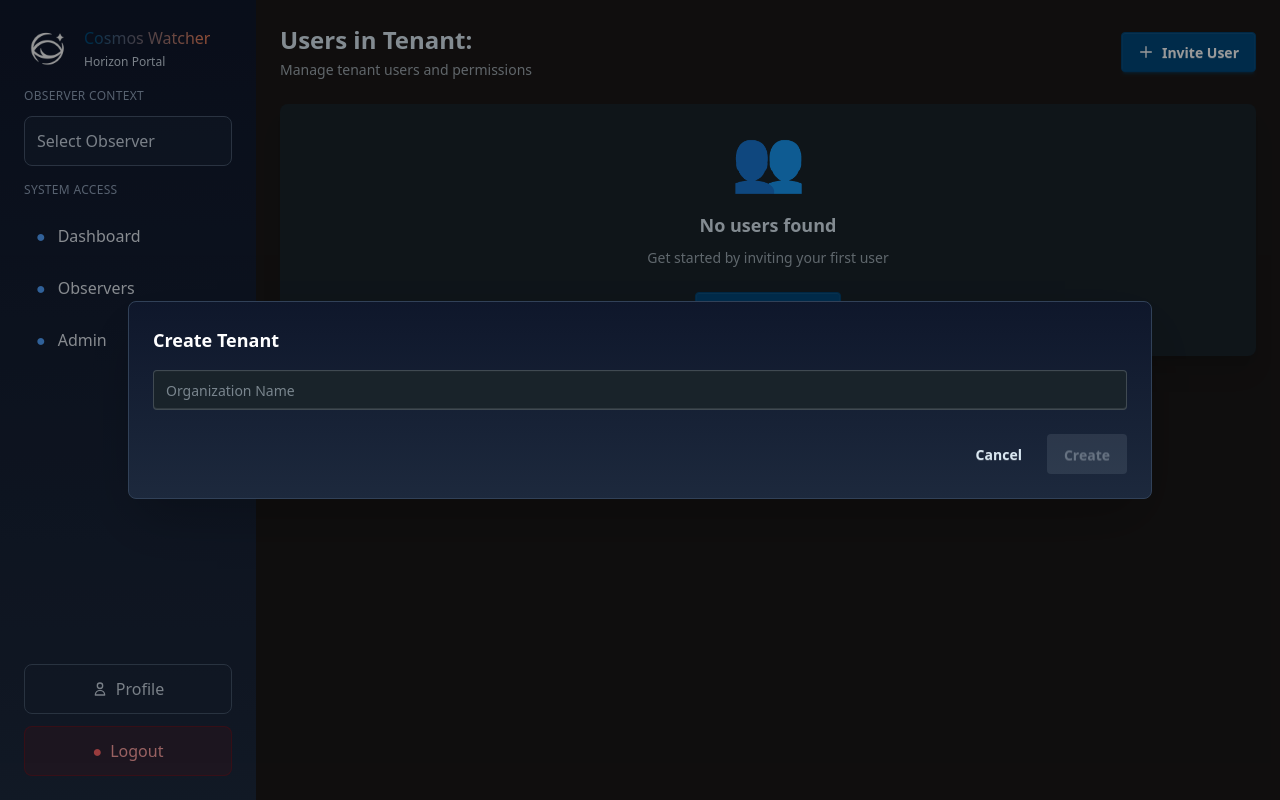
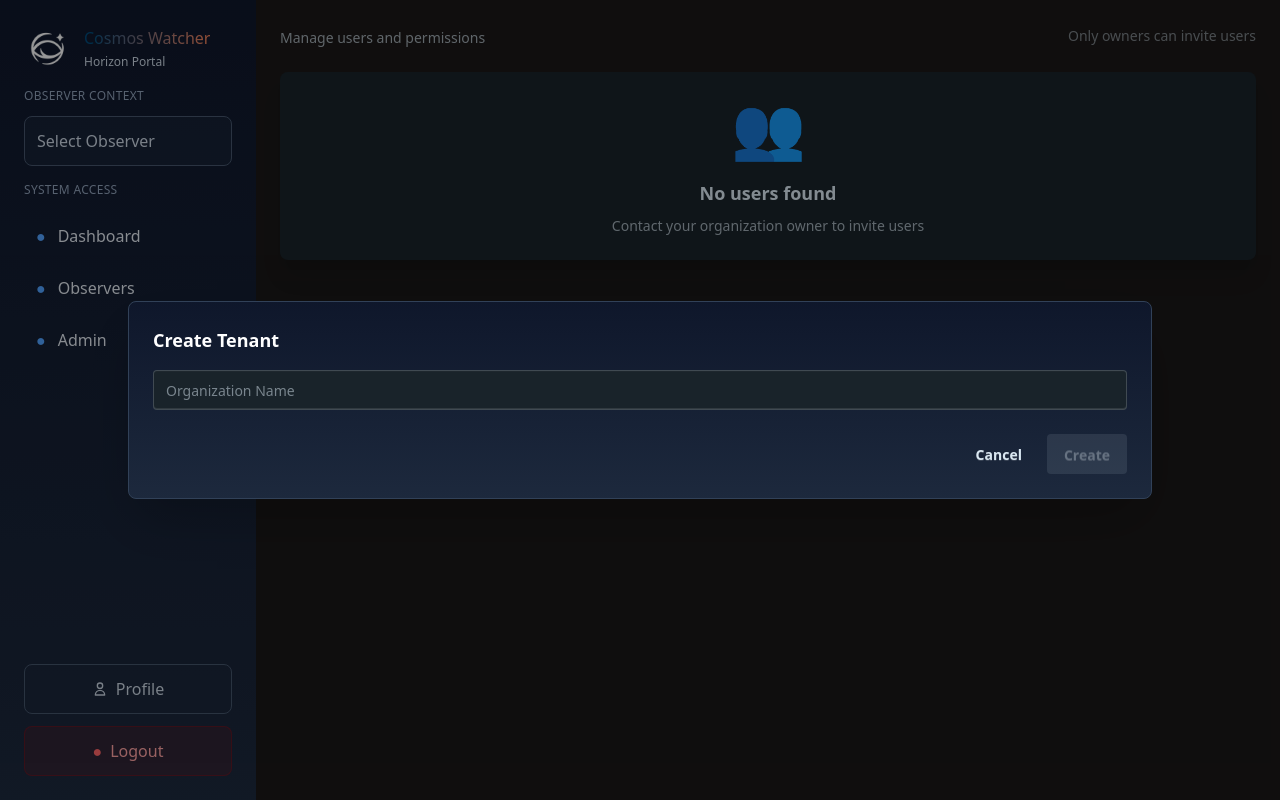
Before and after one commit to jahamre94/horizon, a SvelteKit app: page /admin in a window 1280 px wide. Built offline with nearby package versions, Linux system fonts and the light colour scheme; sample sign-in values are in the browser's storage.

Commit message:
feat: enhance tenant management with role assignment and user invitation controls

```diff
--- a/src/lib/stores/auth.ts
+++ b/src/lib/stores/auth.ts
@@ -3,4 +3,4 @@ import { writable } from 'svelte/store';
 
 export const isGlobalAdmin = writable(false);
 export const tenantList = writable<{ id: string; slug: string; name: string; role: string }[]>([]);
-export const selectedTenant = writable<{ id: string; name: string; slug: string } | null>(null);
+export const selectedTenant = writable<{ id: string; name: string; slug: string; role: string } | null>(null);
--- a/src/routes/(app)/admin/+page.svelte
+++ b/src/routes/(app)/admin/+page.svelte
@@ -51,6 +51,9 @@
 		showCreateTenantModal = true;
 	}
 
+	// Check if current user is owner
+	$: isOwner = $selectedTenant?.role === 'owner';
+
 	async function loadUsers() {
 		if (!tenantId) return;
 		const res = await apiGet<UserInTenant[]>('/api/tenant/users');
@@ -98,14 +101,15 @@
 		createTenantError = '';
 		const res = await apiPost('/api/tenant', { name: newTenantName });
 		if (res.success) {
-			const newTenantData = res.data;
+			const newTenantData = res.data as { id: string; name: string; slug: string; role?: string };
 			console.log('New tenant created:', newTenantData);
 
 			// Extract only the fields needed for the selectedTenant store
 			const newTenant = {
 				id: newTenantData.id,
 				name: newTenantData.name,
-				slug: newTenantData.slug
+				slug: newTenantData.slug,
+				role: newTenantData.role || 'owner' // Default to owner when creating a tenant
 			};
 
 			selectedTenant.set(newTenant);
@@ -130,15 +134,34 @@
 <div class="space-y-6">
 	<div class="flex items-center justify-between">
 		<div>
-			<h1 class="text-base-content text-2xl font-bold">Users in Tenant: {tenantName}</h1>
-			<p class="text-base-content/70 mt-1 text-sm">Manage tenant users and permissions</p>
+			<h1 class="text-base-content text-2xl font-bold">{tenantName}</h1>
+			<div class="flex items-center gap-2 mt-1">
+				<p class="text-base-content/70 text-sm">Manage users and permissions</p>
+				{#if $selectedTenant}
+					<span
+						class="badge badge-outline badge-sm {$selectedTenant.role === 'owner'
+							? 'badge-warning'
+							: $selectedTenant.role === 'admin'
+								? 'badge-success'
+								: 'badge-neutral'}"
+					>
+						Your role: {$selectedTenant.role}
+					</span>
+				{/if}
 			</div>
+		</div>
+		{#if isOwner}
 			<button class="btn btn-primary gap-2" on:click={() => (showModal = true)}>
 				<svg class="h-4 w-4" fill="none" stroke="currentColor" viewBox="0 0 24 24">
 					<path stroke-linecap="round" stroke-linejoin="round" stroke-width="2" d="M12 4v16m8-8H4" />
 				</svg>
 				Invite User
 			</button>
+		{:else}
+			<div class="text-right">
+				<p class="text-base-content/50 text-sm">Only owners can invite users</p>
+			</div>
+		{/if}
 	</div>
 
 	{#if error}
@@ -158,12 +181,20 @@
 			<div class="card-body text-center">
 				<div class="mb-4 text-6xl">👥</div>
 				<h2 class="card-title justify-center">No users found</h2>
-				<p class="text-base-content/70">Get started by inviting your first user</p>
+				<p class="text-base-content/70">
+					{#if isOwner}
+						Get started by inviting your first user
+					{:else}
+						Contact your organization owner to invite users
+					{/if}
+				</p>
+				{#if isOwner}
 					<div class="card-actions mt-4 justify-center">
 						<button class="btn btn-primary" on:click={() => (showModal = true)}>
 							Invite First User
 						</button>
 					</div>
+				{/if}
 			</div>
 		</div>
 	{:else}
@@ -192,7 +223,9 @@
 									<td>{user.email}</td>
 									<td>
 										<span
-											class="badge badge-outline badge-sm {user.role === 'admin'
+											class="badge badge-outline badge-sm {user.role === 'owner'
+												? 'badge-warning'
+												: user.role === 'admin'
 													? 'badge-success'
 													: 'badge-neutral'}"
 										>
@@ -229,11 +262,12 @@
 
 					{#if inviteResponse.temp_password}
 						<div class="form-control w-full">
-							<label class="label">
+							<label class="label" for="temp-password">
 								<span class="label-text text-white">Temporary Password</span>
 							</label>
 							<div class="flex gap-2">
 								<input
+									id="temp-password"
 									class="input input-bordered bg-base-200 border-base-300 text-base-content flex-1"
 									value={inviteResponse.temp_password}
 									readonly
@@ -241,14 +275,14 @@
 								/>
 								<button
 									class="btn btn-primary"
-									on:click={() => copyToClipboard(inviteResponse.temp_password)}
+									on:click={() => copyToClipboard(inviteResponse?.temp_password || '')}
 								>
 									Copy
 								</button>
 							</div>
-							<label class="label">
+							<div class="label">
 								<span class="label-text-alt text-white/70">Share this password with the user</span>
-							</label>
+							</div>
 						</div>
 					{/if}
 				{:else}
@@ -321,6 +355,7 @@
 					>
 						<option value="user">User</option>
 						<option value="admin">Admin</option>
+						<option value="owner">Owner</option>
 					</select>
 				</div>
 			</div>
@@ -340,7 +375,7 @@
 </div>
 
 {#if browser && !$selectedTenant}
-	<Modal bind:visible={showCreateTenantModal} header="Create Tenant" open>
+	<Modal bind:visible={showCreateTenantModal} header="Create Tenant">
 		<div class="space-y-4">
 			<input
 				bind:value={newTenantName}
```
Lines whose indentation alone changed are shown as unchanged.
